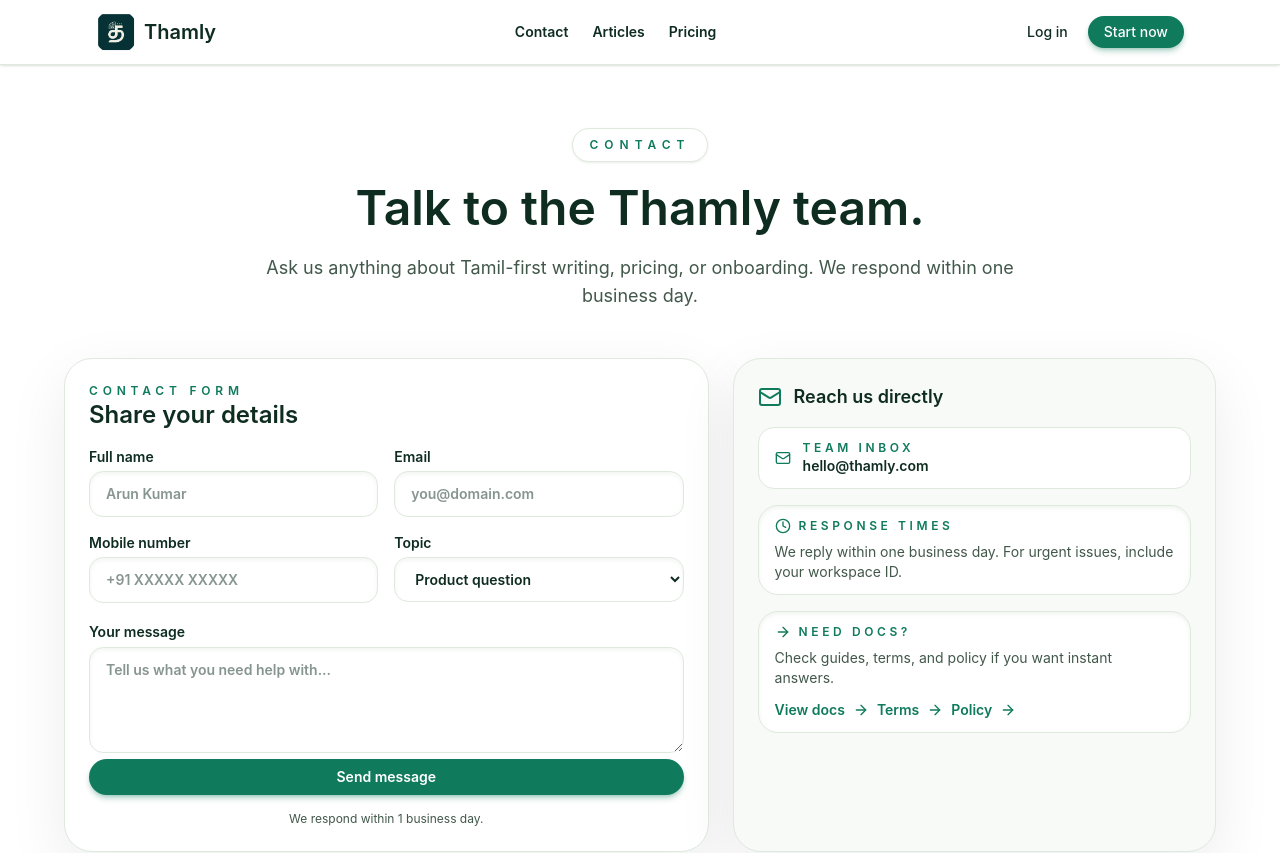
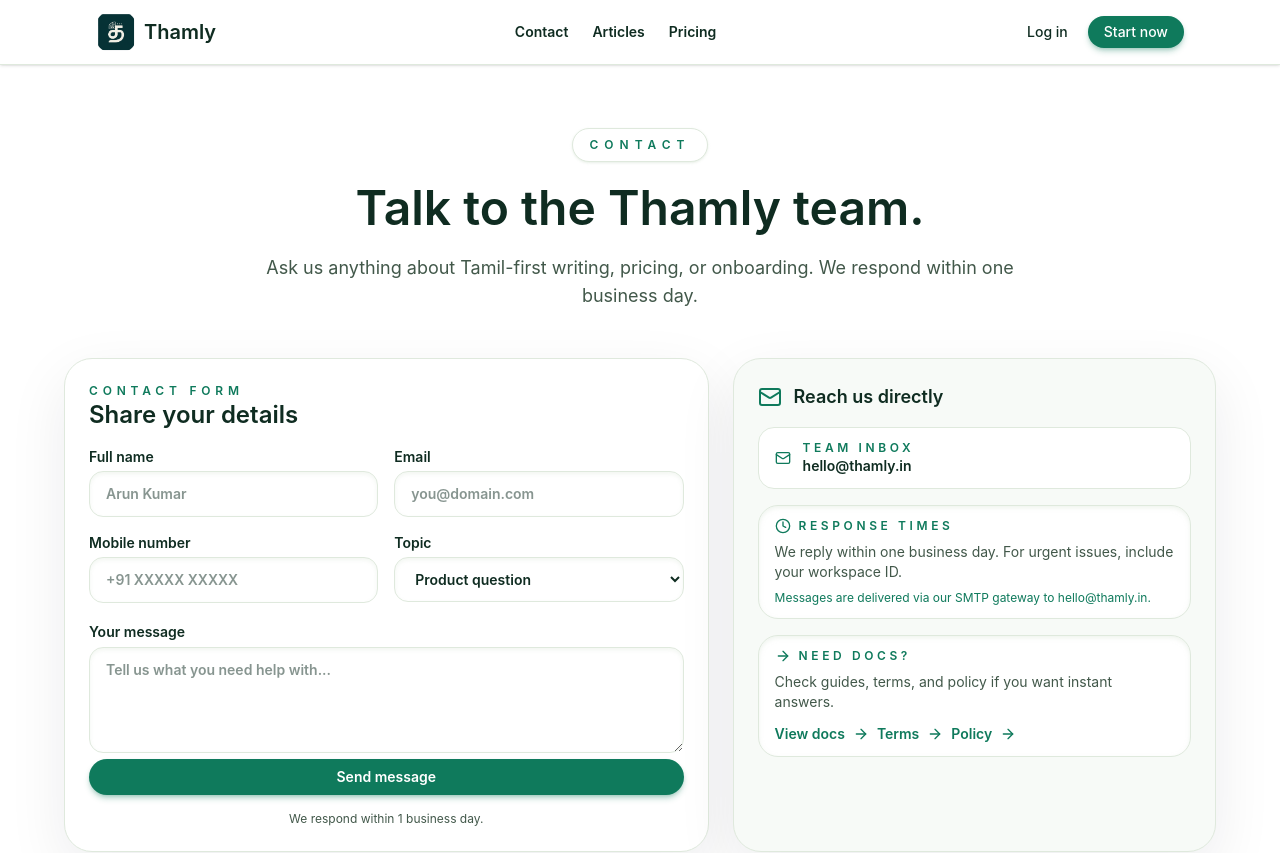
Before and after one commit to srinithinsomasundaram/thamly, a Next.js app: page /contact in a window 1280 px wide. Shown: the top 853 px of the page. Built offline with nearby package versions, Linux system fonts and the light colour scheme; no server answers.

Commit message:
Update page.tsx

```diff
--- a/app/contact/page.tsx
+++ b/app/contact/page.tsx
@@ -157,8 +157,8 @@ export default function ContactPage() {
                 <Mail className="h-4 w-4 text-[#0f7a5c]" />
                 <div>
                   <p className="text-xs font-semibold uppercase tracking-[0.3em] text-[#0f7a5c]">Team inbox</p>
-                  <a href="mailto:hello@thamly.com" className="font-semibold text-[#0f2c21] hover:text-black">
-                    hello@thamly.com
+                  <a href="mailto:hello@thamly.in" className="font-semibold text-[#0f2c21] hover:text-black">
+                    hello@thamly.in
                   </a>
                 </div>
               </div>
@@ -170,6 +170,9 @@ export default function ContactPage() {
                 Response times
               </div>
               <p className="mt-2">We reply within one business day. For urgent issues, include your workspace ID.</p>
+              <p className="mt-2 text-xs text-[#0f7a5c]">
+                Messages are delivered via our SMTP gateway to hello@thamly.in.
+              </p>
             </div>
 
             <div className="rounded-[20px] border border-[#dfe9dd] bg-white px-4 py-3 text-sm text-[#42584a] shadow-inner shadow-[#dfe9dd]/50">
```
